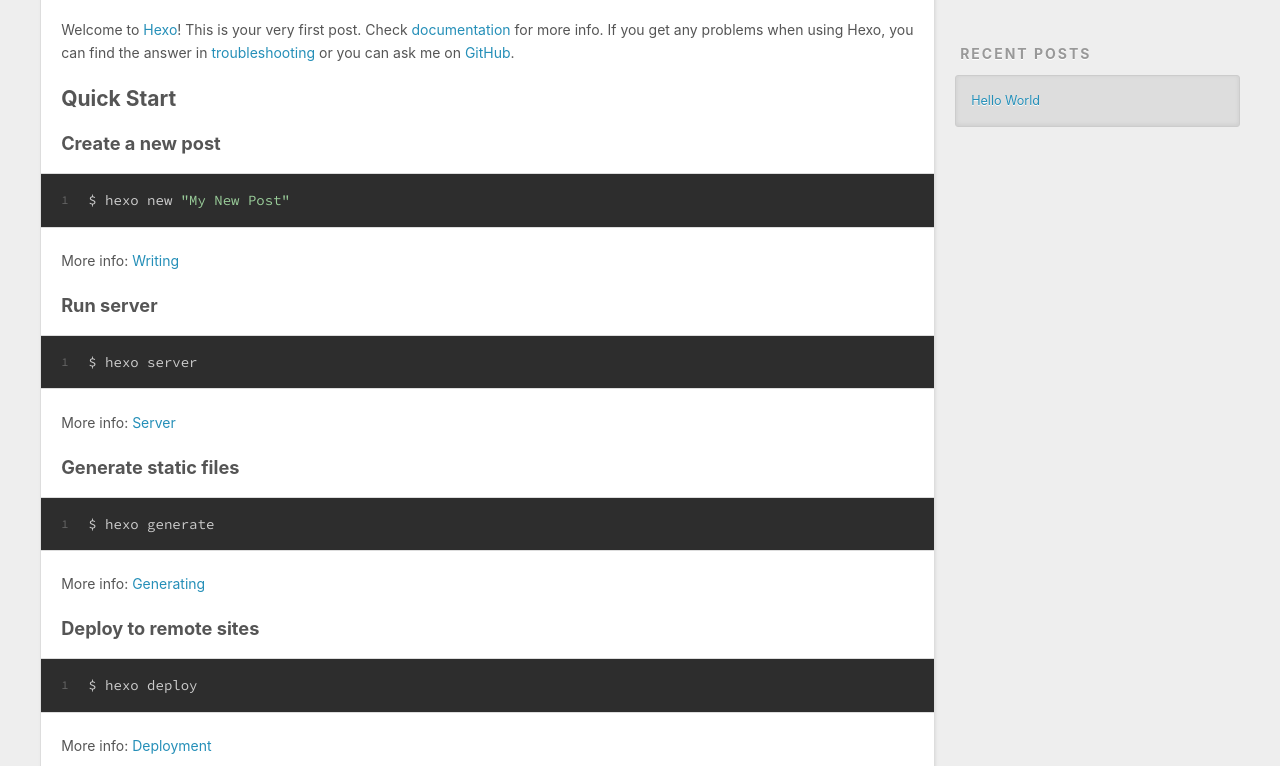
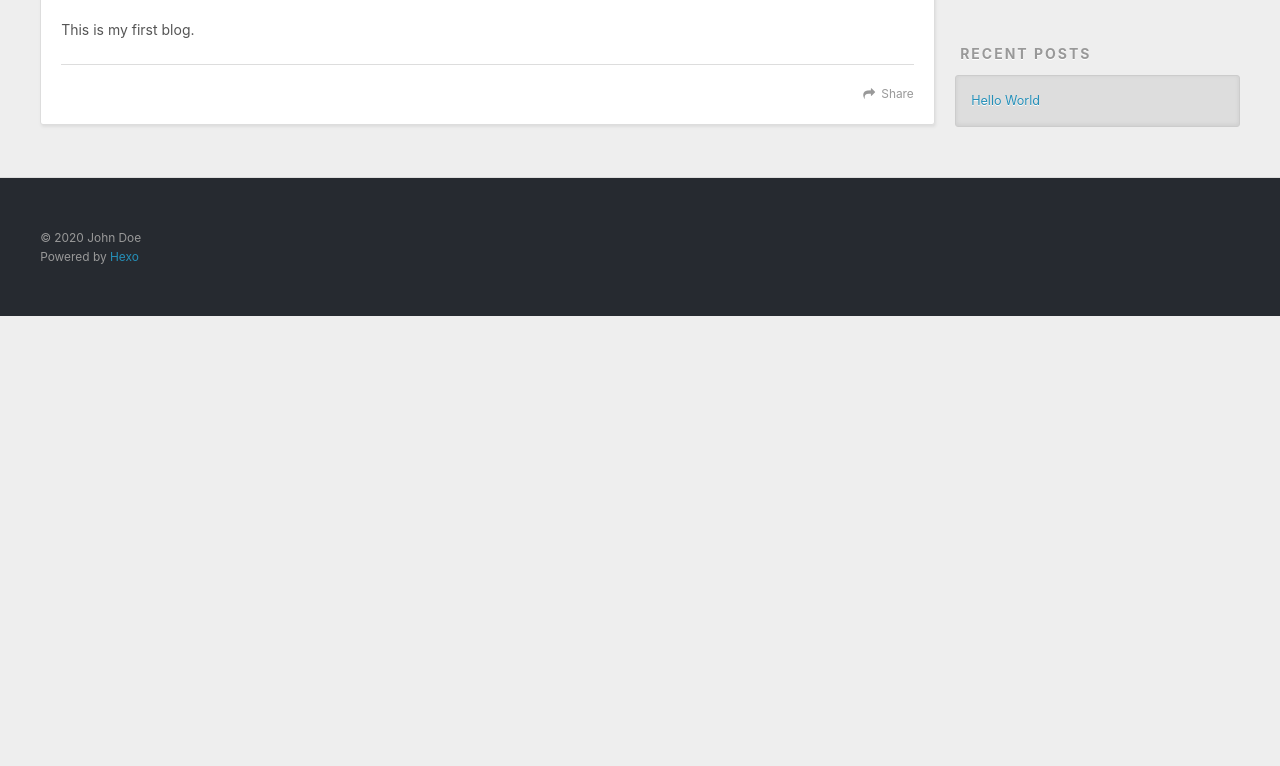
Before and after one commit to LynnTh/LynnTh.github.io, a plain HTML site: page 2020/06/30/hello-world/index.html in a window 1280 px wide. Shown: the part 434-1200 px from the top of the page. After the commit the page ends 800 px from the top, so only its background shows below. Drawn offline with nearby package versions, Linux system fonts and the light colour scheme.

Commit message:
Site updated: 2020-06-30 10:08:21

```diff
--- a/2020/06/30/hello-world/index.html
+++ b/2020/06/30/hello-world/index.html
@@ -7,15 +7,15 @@
 
   <title>Hello World | Hexo</title>
   <meta name="viewport" content="width=device-width, initial-scale=1, maximum-scale=1">
-  <meta name="description" content="Welcome to Hexo! This is your very first post. Check documentation for more info. If you get any problems when using Hexo, you can find the answer in troubleshooting or you can ask me on GitHub. Quick">
+  <meta name="description" content="This is my first blog.">
 <meta property="og:type" content="article">
 <meta property="og:title" content="Hello World">
 <meta property="og:url" content="http://yoursite.com/2020/06/30/hello-world/index.html">
 <meta property="og:site_name" content="Hexo">
-<meta property="og:description" content="Welcome to Hexo! This is your very first post. Check documentation for more info. If you get any problems when using Hexo, you can find the answer in troubleshooting or you can ask me on GitHub. Quick">
+<meta property="og:description" content="This is my first blog.">
 <meta property="og:locale" content="en_US">
 <meta property="article:published_time" content="2020-06-30T01:40:58.457Z">
-<meta property="article:modified_time" content="2020-06-30T01:40:58.457Z">
+<meta property="article:modified_time" content="2020-06-30T02:08:10.332Z">
 <meta property="article:author" content="John Doe">
 <meta name="twitter:card" content="summary">
 
@@ -88,19 +88,7 @@
 
     <div class="article-entry" itemprop="articleBody">
 
-        <p>Welcome to <a href="https://hexo.io/" target="_blank" rel="noopener">Hexo</a>! This is your very first post. Check <a href="https://hexo.io/docs/" target="_blank" rel="noopener">documentation</a> for more info. If you get any problems when using Hexo, you can find the answer in <a href="https://hexo.io/docs/troubleshooting.html" target="_blank" rel="noopener">troubleshooting</a> or you can ask me on <a href="https://github.com/hexojs/hexo/issues" target="_blank" rel="noopener">GitHub</a>.</p>
-<h2 id="Quick-Start"><a href="#Quick-Start" class="headerlink" title="Quick Start"></a>Quick Start</h2><h3 id="Create-a-new-post"><a href="#Create-a-new-post" class="headerlink" title="Create a new post"></a>Create a new post</h3><figure class="highlight bash"><table><tr><td class="gutter"><pre><span class="line">1</span><br></pre></td><td class="code"><pre><span class="line">$ hexo new <span class="string">"My New Post"</span></span><br></pre></td></tr></table></figure>
-
-<p>More info: <a href="https://hexo.io/docs/writing.html" target="_blank" rel="noopener">Writing</a></p>
-<h3 id="Run-server"><a href="#Run-server" class="headerlink" title="Run server"></a>Run server</h3><figure class="highlight bash"><table><tr><td class="gutter"><pre><span class="line">1</span><br></pre></td><td class="code"><pre><span class="line">$ hexo server</span><br></pre></td></tr></table></figure>
-
-<p>More info: <a href="https://hexo.io/docs/server.html" target="_blank" rel="noopener">Server</a></p>
-<h3 id="Generate-static-files"><a href="#Generate-static-files" class="headerlink" title="Generate static files"></a>Generate static files</h3><figure class="highlight bash"><table><tr><td class="gutter"><pre><span class="line">1</span><br></pre></td><td class="code"><pre><span class="line">$ hexo generate</span><br></pre></td></tr></table></figure>
-
-<p>More info: <a href="https://hexo.io/docs/generating.html" target="_blank" rel="noopener">Generating</a></p>
-<h3 id="Deploy-to-remote-sites"><a href="#Deploy-to-remote-sites" class="headerlink" title="Deploy to remote sites"></a>Deploy to remote sites</h3><figure class="highlight bash"><table><tr><td class="gutter"><pre><span class="line">1</span><br></pre></td><td class="code"><pre><span class="line">$ hexo deploy</span><br></pre></td></tr></table></figure>
-
-<p>More info: <a href="https://hexo.io/docs/one-command-deployment.html" target="_blank" rel="noopener">Deployment</a></p>
+        <p>This is my first blog.</p>
 
 
     </div>
```
Also changed, not shown: index.html (+1 -13 lines).
